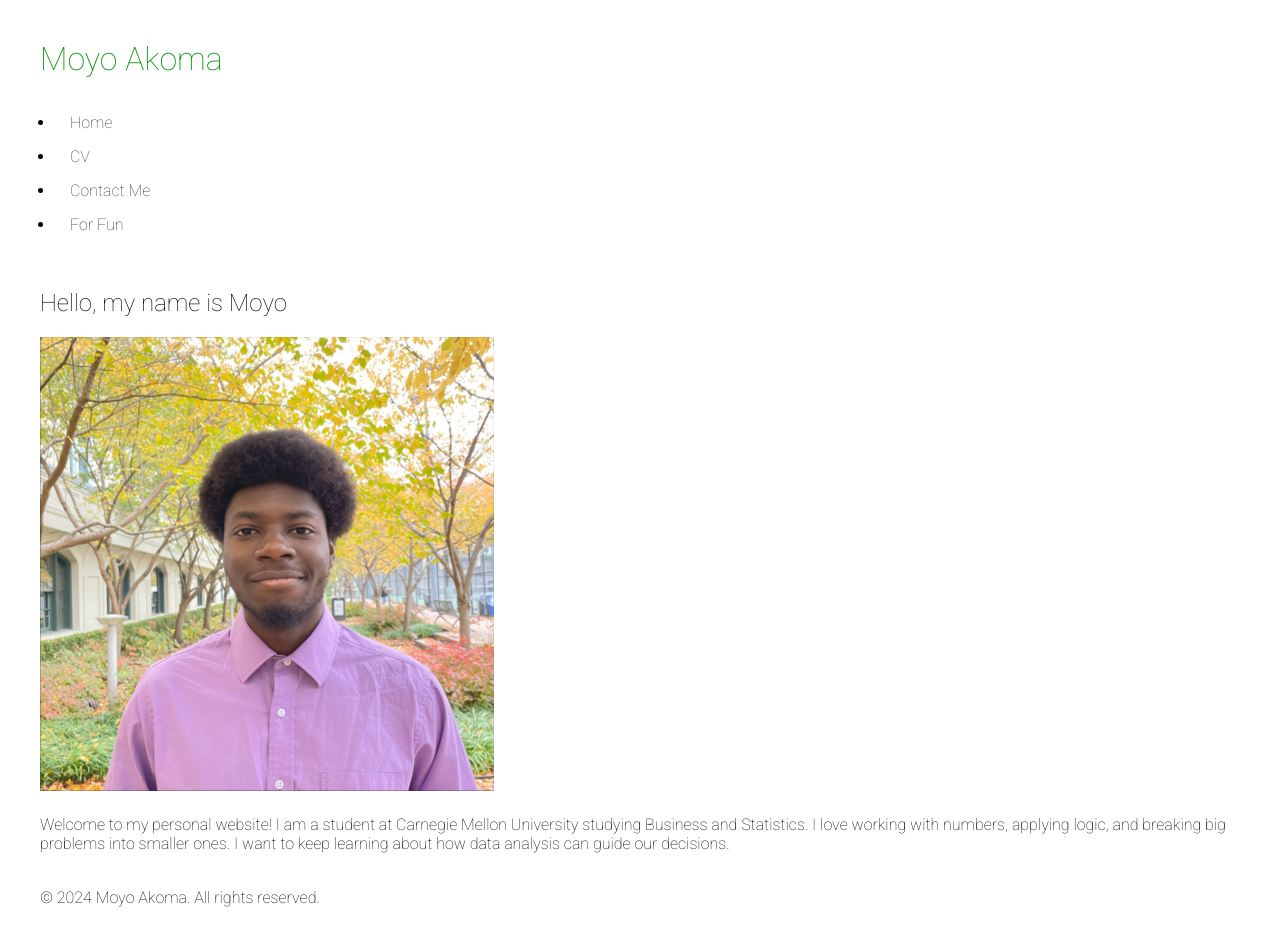
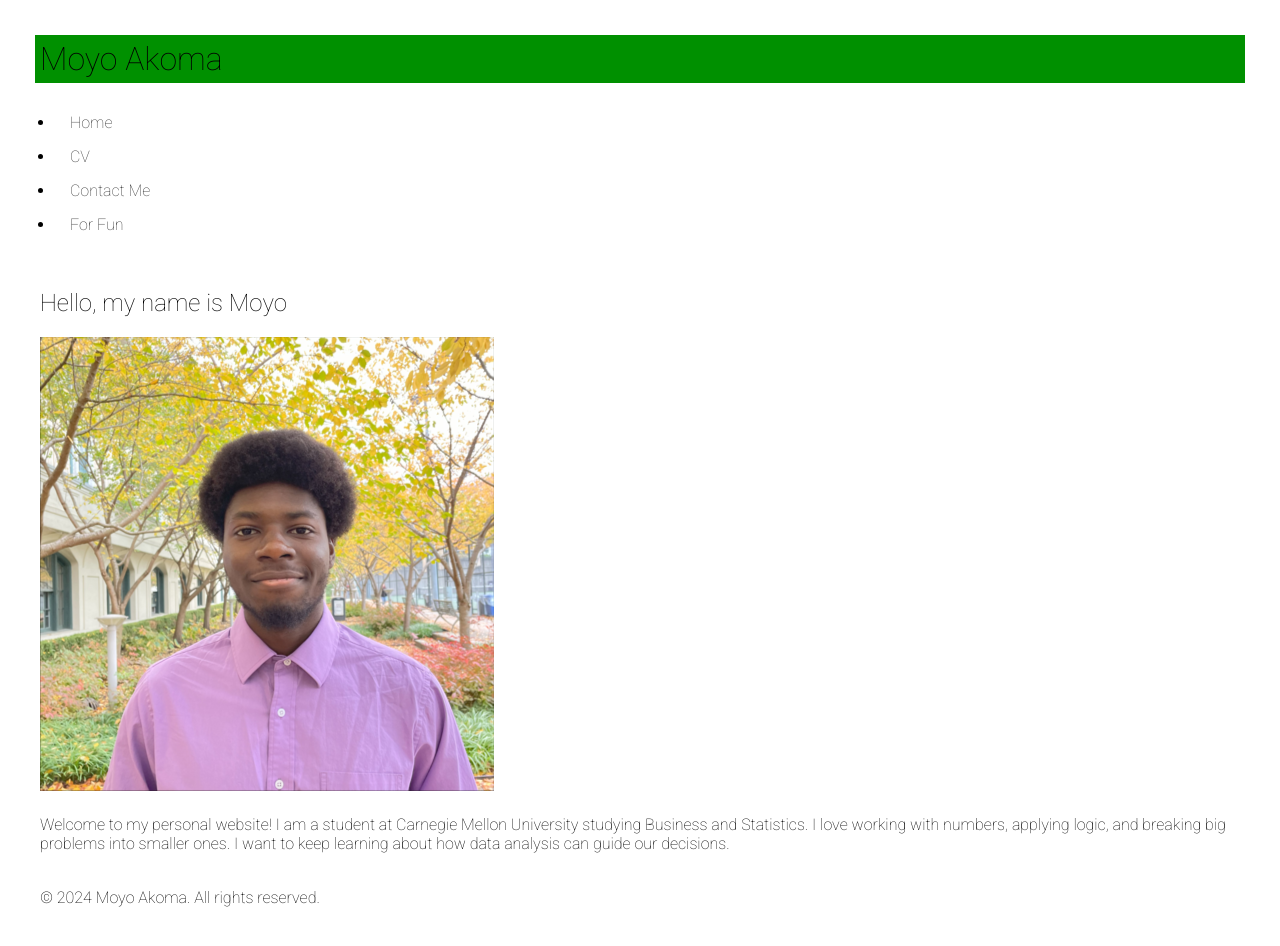
Before and after one commit to MoyoAkoma/WebDevLabs, a plain HTML site: page index.html in a window 1280 px wide. Drawn offline with Linux system fonts and the light colour scheme.

Commit message:
background

```diff
--- a/static/style.css
+++ b/static/style.css
@@ -7,7 +7,7 @@
     margin: 5px;
 }
 #webname {
-    color: #009000;
+    background-color: #009000;
 }
 .nav-link {
     text-decoration: none;
```
